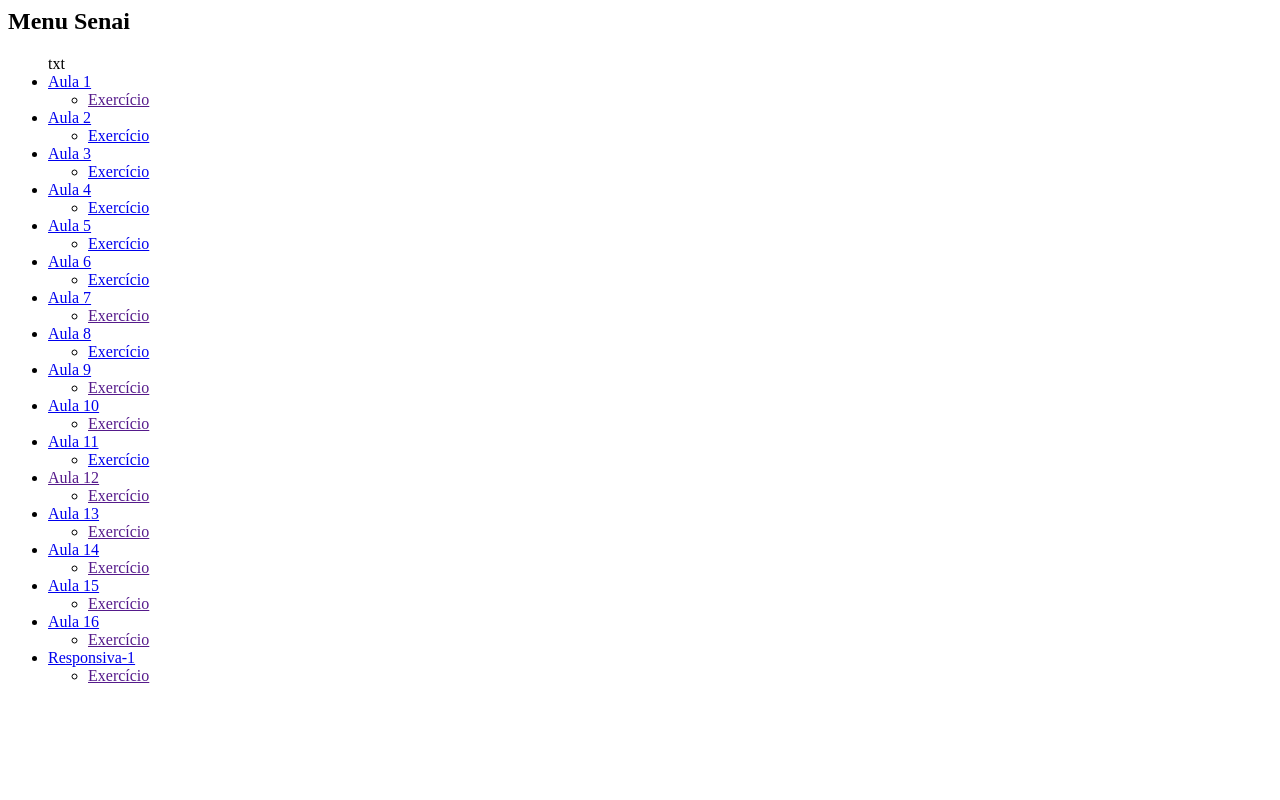
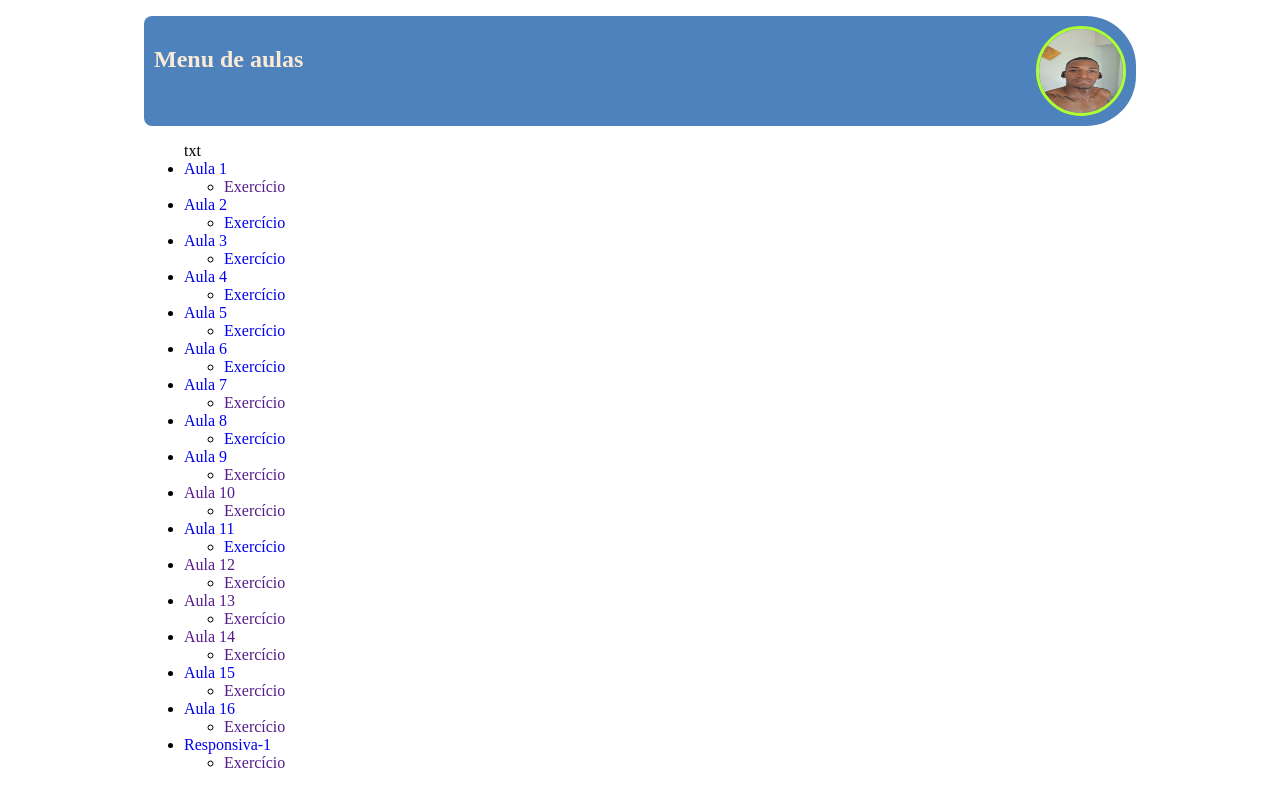
Before and after one commit to JadsonBra21/senai, a plain HTML site: page index.html in a window 1280 px wide. Drawn offline with Linux system fonts and the light colour scheme.

Commit message:
Início de estilização

```diff
--- /dev/null
+++ b/estilo.css
@@ -0,0 +1,35 @@
+body{
+    max-width: 1024px;
+    margin: 0 auto;
+
+}
+.header{
+    background-color: #4d82bc;
+    color: antiquewhite;
+    height: 50px
+    font-size: 40px;
+    display:flex;
+    justify-content: space-between;
+    border-radius: 8px 50px 50px 8px;
+    padding: 10px;
+}
+.header h2{
+
+}
+
+.image{
+    width: 84px;
+    height: 84px;
+    border-radius: 50px;
+    border: 3px solid greenyellow;
+}
+.containner{
+    margin: 16px;
+    height: auto;
+
+}
+a{
+    text-decoration: none;
+
+
+}
--- a/index.html
+++ b/index.html
@@ -3,16 +3,14 @@
         <meta charset="utf-8">
         <meta name="viewport" content="width=device-width,initial-scale=1.0"/>
         <title>Menu de aulas</title>
-        <style>
-            .container{
-                width: 100%;
-                display: block;
-            }
-        </style>
+        <link rel="stylesheet" href="estilo.css"/>
     </head>
     <body>
         <div class="containner">
-            <h2>Menu Senai</h2>
+            <div class="header">
+              <h2>Menu de aulas</h2>
+              <img class="image" src="img/perfil.jpeg" alt="Jadson Bragança"/>
+            </div>
             <ul>txt
                 <li><a class="btn" href="Todas aulas/A-1/index.html" target="_blank">Aula 1</a>
                     <ul>
@@ -58,7 +56,7 @@
                         <li><a class="btn" href="" target="_blank">Exercício</a></li>
                     </ul>
                 </li>
-                <li><a class="btn" href="Todas aulas/" target="_blank">Aula 10</a>
+                <li><a class="btn" href="" target="_blank">Aula 10</a>
                     <ul>
                         <li><a class="btn" href="" target="_blank">Exercício</a></li>
                     </ul>
@@ -73,12 +71,12 @@
                         <li><a class="btn" href="" target="_blank">Exercício</a></li>
                     </ul>
                 </li>
-                <li><a class="btn" href="Todas aulas/" target="_blank">Aula 13</a>
+                <li><a class="btn" href="" target="_blank">Aula 13</a>
                     <ul>
                         <li><a class="btn" href="" target="_blank">Exercício</a></li>
                     </ul>
                 </li>
-                <li><a class="btn" href="Todas aulas/" target="_blank">Aula 14</a>
+                <li><a class="btn" href="" target="_blank">Aula 14</a>
                     <ul>
                         <li><a class="btn" href="" target="_blank">Exercício</a></li>
                     </ul>
```
Also changed, not shown: img/perfil.jpeg (added).
